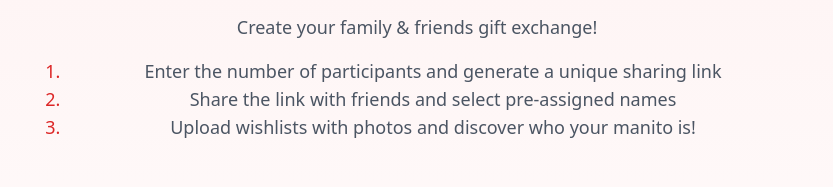
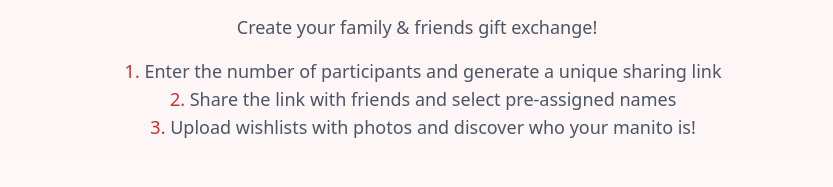
Before and after one commit to SeanVenz/manito-manita, a React (Create React App) app: page / in a window 1280 px wide. Shown: the part 187-374 px from the top of the page, without its empty margins (223-1056 px from the left). Built offline with nearby package versions, Linux system fonts and the light colour scheme; no server answers.

Commit message:
fix instructions

```diff
--- a/src/pages/CreateLink.js
+++ b/src/pages/CreateLink.js
@@ -17,7 +17,7 @@ function CreateGift() {
           <Gift className="w-12 h-12 sm:w-16 sm:h-16 text-[#D2042D] mx-auto mb-4 sm:mb-6" />
           <h1 className="text-3xl sm:text-4xl font-bold mb-2 sm:mb-3 text-gray-800">Manito-Manita</h1>
           <p className="text-base sm:text-lg text-gray-600">Create your family & friends gift exchange!</p>
-          <ol className='list-decimal text-red-600'>
+          <ol className='list-decimal text-red-600 flex flex-col items-center justify-center'>
             <li className="text-base sm:text-lg text-gray-600 marker:text-red-600">Enter the number of participants and generate a unique sharing link</li>
             <li className="text-base sm:text-lg text-gray-600 marker:text-red-600">Share the link with friends and select pre-assigned names</li>
             <li className="text-base sm:text-lg text-gray-600 marker:text-red-600">Upload wishlists with photos and discover who your manito is!</li>
```
